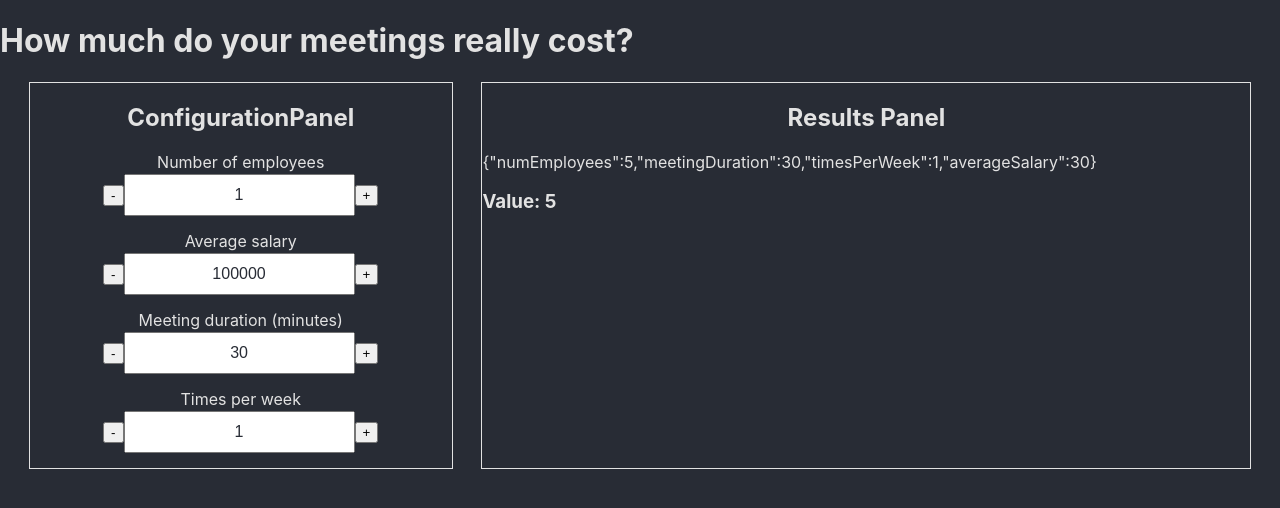
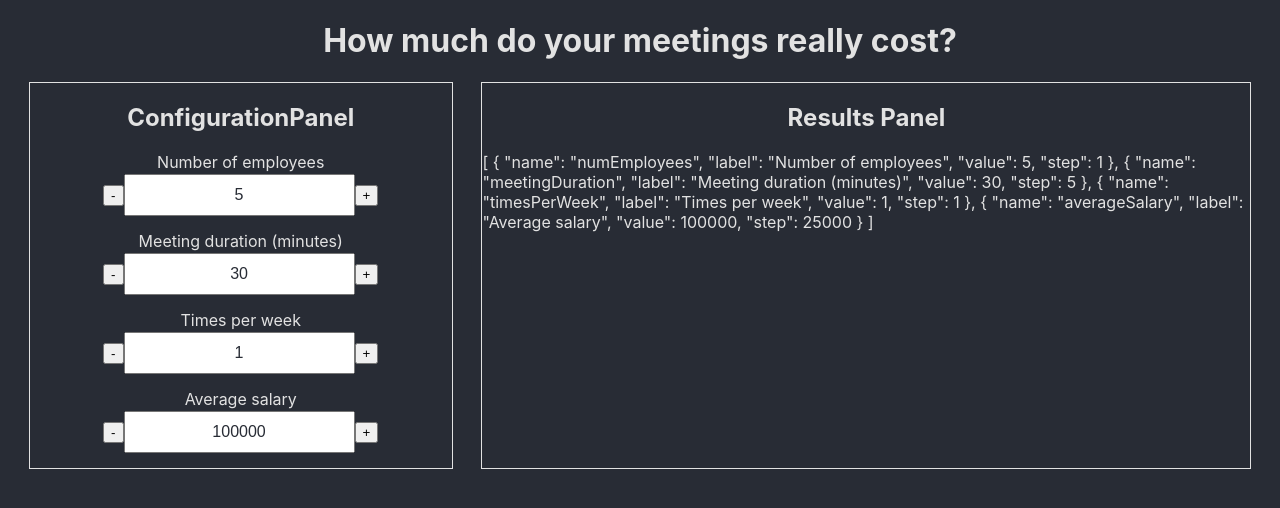
Before and after one commit to justincoh/meeting_cost_calculator, a React (Create React App) app in the folder react_version/: page / in a window 1280 px wide. Shown: the top 508 px of the page. Built offline with nearby package versions, Linux system fonts and the light colour scheme.

Commit message:
convert to a context-data-driven approach

```diff
--- a/react_version/src/App.js
+++ b/react_version/src/App.js
@@ -6,7 +6,7 @@ import ContextProvider from './meetingContext';
 const App = () => {
   return (
     <div className="App">
-      <h1>How much do your meetings really cost?</h1>
+      <h1 className="text-center">How much do your meetings really cost?</h1>
       <div className="flex flex-wrap">
         <ContextProvider>
           <ConfigurationPanel />
--- a/react_version/src/ConfigurationPanel.js
+++ b/react_version/src/ConfigurationPanel.js
@@ -1,51 +1,23 @@
-import React from "react";
+import React, { useContext } from "react";
 import PlusMinusInput from "./PlusMinusInput";
+import { MeetingContext } from "./meetingContext";
 
 const ConfigurationPanel = (props) => {
-    // const onDecrement = (value, step) => {
-    //     console.log("Decremetn", value, step);
-    // }
-    // const onIncrement = (value, step) => {
-    //     console.log("Increment", value, step);
-    // }
-    // const onChange = (e) => {
-    //     console.log("Change", e.target.value);
-    // }
-
-    // const eventHandlers = { onIncrement, onDecrement, onChange }
+    const dataPoints = useContext(MeetingContext);
 
     return (
         <div className={`border-solid configuration-panel ${props.className}`}>
             <h2 className="text-center">ConfigurationPanel</h2>
             <div className="plus-minus-container text-center">
-                <PlusMinusInput
-                    label="Number of employees"
-                    step={1}
-                    value={1}
-                    name="numEmployees"
-                    // {...eventHandlers}
-                />
-                <PlusMinusInput
-                    label="Average salary"
-                    step={25000}
-                    value={100000}
-                    name="averageSalary"
-                    // {...eventHandlers}
-                />
-                <PlusMinusInput
-                    label="Meeting duration (minutes)"
-                    step={5}
-                    value={30}
-                    name="meetingDuration"
-                    // {...eventHandlers}
-                />
-                <PlusMinusInput
-                    label="Times per week"
-                    step={1}
-                    value={1}
-                    name="timesPerWeek"
-                    // {...eventHandlers}
-                />
+                {Object.values(dataPoints).map(data => (
+                    <PlusMinusInput
+                        label={data.label}
+                        name={data.name}
+                        setter={data.setter}
+                        step={data.step}
+                        value={data.value}
+                    />
+                ))}
             </div>
         </div>
     );
--- a/react_version/src/PlusMinusInput.js
+++ b/react_version/src/PlusMinusInput.js
@@ -1,24 +1,35 @@
-import React, { useContext, useState } from "react";
-import { MeetingContext } from "./meetingContext";
+import React from "react";
 
 const PlusMinusInput = ({
+    label,
+    name, // now unused, can probably remove
+    setter,
+    step,
     value,
-    onIncrement,
-    onDecrement, // maybe just tie into context?
-    onChange,
-    step,
-    label,
-    name,
 }) => {
-    const meetingContext = useContext(MeetingContext);
-    console.log("Meeting context;", meetingContext);
+    const onDecrement = () => {
+        const newValue = value - step;
+        if (newValue < 0) {
+            setter(0);
+            return;
+        }
+
+        setter(newValue);
+    }
+    const onChange = (e) => {
+        setter(e.target.value);
+    }
+
     return (
         <div className="plus-minus-input">
             <label
                 className="plus-minus-label"
                 htmlFor={label}
             >{label}</label>
-            <button type="button" onClick={() => onDecrement(value, step)}>-</button>
+            <button
+                type="button"
+                onClick={onDecrement}
+            >-</button>
             <input
                 name={label}
                 type="number"
@@ -27,8 +38,10 @@ const PlusMinusInput = ({
                 value={value}
                 onChange={onChange}
             />
-            {/* <button type="button" onClick={() => onIncrement(value, step)}>+</button> */}
-            <button type="button" onClick={() => meetingContext.setNumEmployees(100)}>+</button>
+            <button
+                type="button"
+                onClick={() => setter(value + step)}
+            >+</button>
         </div>
     );
 };
--- a/react_version/src/ResultsPanel.js
+++ b/react_version/src/ResultsPanel.js
@@ -17,8 +17,8 @@ const ResultsPanel = (props) => {
     return (
         <div className={`results-panel ${props.className}`}>
             <h2 className="text-center">Results Panel</h2>
-            {JSON.stringify(meetingContext)}
-            <TestComponent value={meetingContext.numEmployees} />
+            {JSON.stringify(Object.values(meetingContext), null, 2)}
+            {/* <TestComponent value={meetingContext.numEmployees} /> */}
         </div>
     );
 };
--- a/react_version/src/meetingContext.js
+++ b/react_version/src/meetingContext.js
@@ -6,18 +6,38 @@ const ContextProvider = ({ children }) => {
     const [numEmployees, setNumEmployees] = useState(5);
     const [meetingDuration, setMeetingDuration] = useState(30);
     const [timesPerWeek, setTimesPerWeek] = useState(1);
-    const [averageSalary, setAverageSalary] = useState(30);
+    const [averageSalary, setAverageSalary] = useState(100000);
 
     return (
         <MeetingContext.Provider value={{
-            numEmployees,
-            setNumEmployees,
-            meetingDuration,
-            setMeetingDuration,
-            timesPerWeek,
-            setTimesPerWeek,
-            averageSalary,
-            setAverageSalary
+            numEmployees: {
+                name: "numEmployees",
+                label: "Number of employees",
+                value: numEmployees,
+                setter: setNumEmployees,
+                step: 1,
+            },
+            meetingDuration: {
+                name: "meetingDuration",
+                label: "Meeting duration (minutes)",
+                value: meetingDuration,
+                setter: setMeetingDuration,
+                step: 5,
+            },
+            timesPerWeek: {
+                name: "timesPerWeek",
+                label: "Times per week",
+                value: timesPerWeek,
+                setter: setTimesPerWeek,
+                step: 1,
+            },
+            averageSalary: {
+                name: "averageSalary",
+                label: "Average salary",
+                value: averageSalary,
+                setter: setAverageSalary,
+                step: 25000,
+            }
         }}>
             {children}
         </MeetingContext.Provider>
```
